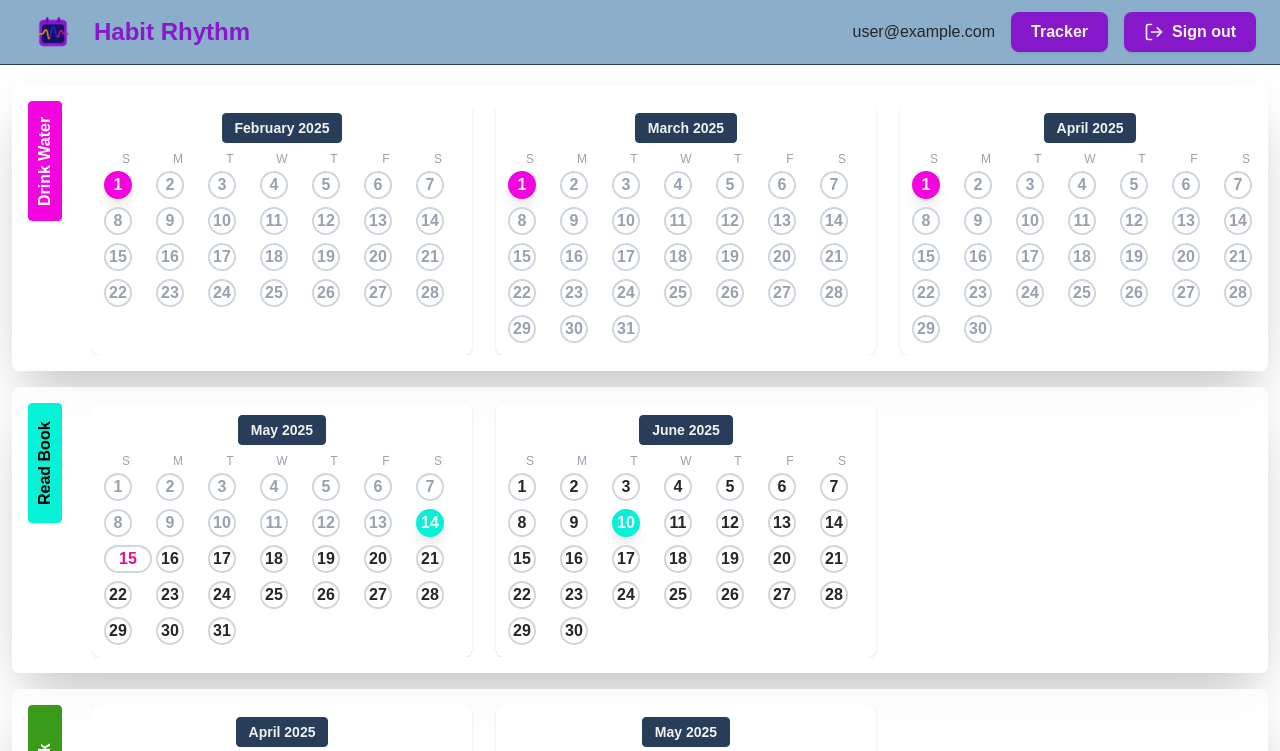
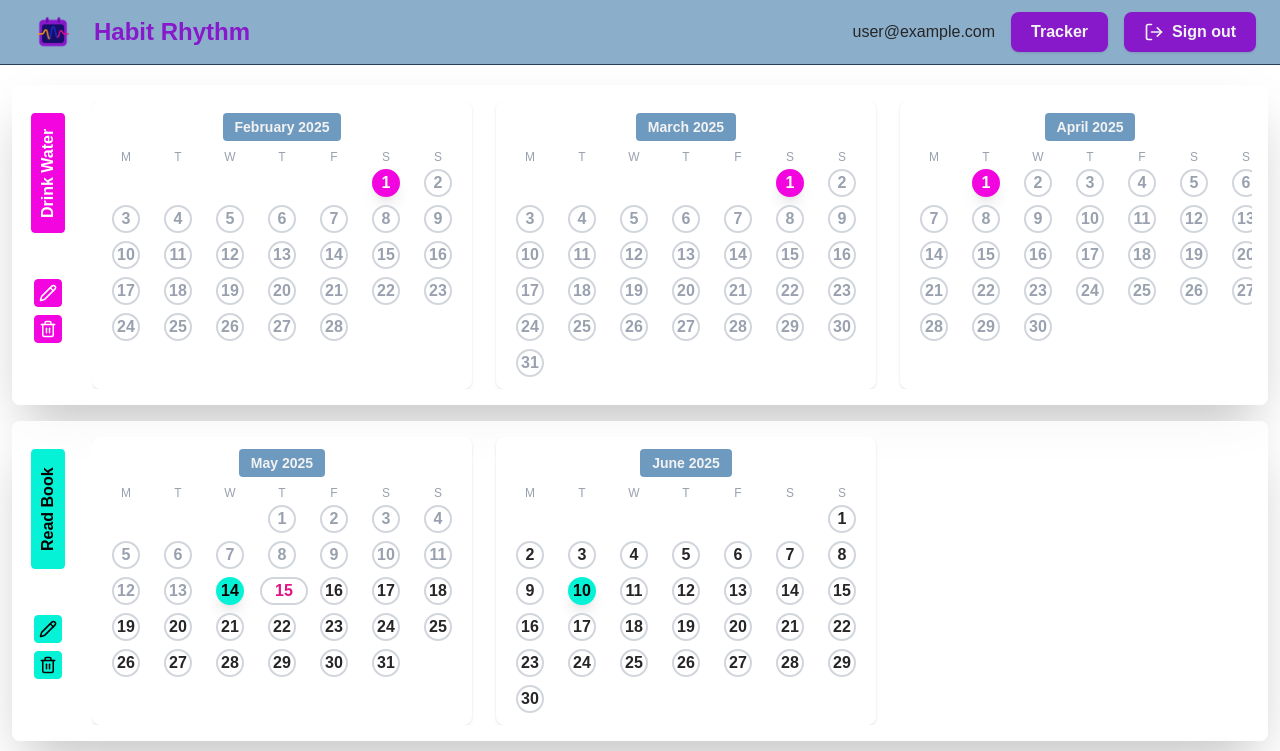
Before and after one commit to frogalo/Habit_Rythm, a Next.js app: page /habits in a window 1280 px wide. Shown: the top 751 px of the page. Built offline with nearby package versions, Linux system fonts and the light colour scheme; no server answers; sample sign-in values are in the browser's storage.

Commit message:
styles improvements for habit calendar

```diff
--- a/src/app/habits/page.tsx
+++ b/src/app/habits/page.tsx
@@ -9,14 +9,27 @@ import {
     isToday,
     isBefore,
     parseISO,
+    getDay,
 } from "date-fns";
+import {Pencil, Trash2} from "lucide-react";
 
 const initialHabits = [
     {
         id: "1",
         name: "Drink Water",
         color: "#f205de",
-        completions: ["2025-05-15", "2025-05-12", "2025-05-11", "2025-05-16", "2025-06-01", "2025-02-01", "2025-03-01", "2025-04-01", "2025-05-01", "2025-06-01"],
+        completions: [
+            "2025-05-15",
+            "2025-05-12",
+            "2025-05-11",
+            "2025-05-16",
+            "2025-06-01",
+            "2025-02-01",
+            "2025-03-01",
+            "2025-04-01",
+            "2025-05-01",
+            "2025-06-01",
+        ],
     },
     {
         id: "2",
@@ -38,7 +51,8 @@ const initialHabits = [
     },
 ];
 
-const WEEKDAYS = ["S", "M", "T", "W", "T", "F", "S"];
+// Monday-first weekday labels
+const WEEKDAYS = ["M", "T", "W", "T", "F", "S", "S"];
 
 // Helper to get black or white text for contrast
 function getContrastTextColor(hex: string) {
@@ -50,7 +64,6 @@ function getContrastTextColor(hex: string) {
     const luminance = (0.299 * r + 0.587 * g + 0.114 * b) / 255;
     return luminance > 0.6 ? "#000" : "#fff";
 }
-
 
 // Helper to get unique months with completions for a habit
 function getCompletedMonths(completions: string[]) {
@@ -95,16 +108,16 @@ export default function MultiHabitDotCalendar() {
                         key={habit.id}
                         className="flex flex-row items-start w-full bg-white/80 rounded-lg shadow-2xl p-4 mt-2"
                     >
-                        {/* Left: Habit name */}
-                        <div className="flex flex-col items-start min-w-[40px] mr-6">
+                        {/* Left: Habit name and buttons */}
+                        <div className="flex flex-col items-center min-w-[40px] mt-3 mr-6 h-[230px] justify-between">
                               <span
-                                className="mb-2 font-bold text-md px-2 py-1 rounded border"
+                                  className="font-bold text-md px-2 py-1 rounded border"
                                   style={{
                                       writingMode: "vertical-rl",
                                       transform: "rotate(180deg)",
                                       background: habit.color,
                                       borderColor: habit.color,
-                                    color: getContrastTextColor(habit.color), // <-- use as style, not className
+                                      color: getContrastTextColor(habit.color),
                                       fontFamily: "var(--font-main)",
                                       textAlign: "center",
                                       minHeight: "120px",
@@ -113,7 +126,36 @@ export default function MultiHabitDotCalendar() {
                               >
                                 {habit.name}
                               </span>
+                            <div className="flex flex-col items-center gap-2">
+                                <button
+                                    type="button"
+                                    className="p-1 rounded border"
+                                    style={{
+                                        background: habit.color,
+                                        borderColor: habit.color,
+                                        color: getContrastTextColor(habit.color),
+                                    }}
+                                    title="Edit habit"
+                                    // onClick={() => handleEdit(habit.id)}
+                                >
+                                    <Pencil size={18}/>
+                                </button>
+                                <button
+                                    type="button"
+                                    className="p-1 rounded border"
+                                    style={{
+                                        background: habit.color,
+                                        borderColor: habit.color,
+                                        color: getContrastTextColor(habit.color),
+                                    }}
+                                    title="Remove habit"
+                                    // onClick={() => handleRemove(habit.id)}
+                                >
+                                    <Trash2 size={18}/>
+                                </button>
                             </div>
+                        </div>
+
                         {/* Right: All calendars for months with completions or current month */}
                         <div className="flex-1 overflow-x-auto">
                             <div className="flex flex-row gap-6 min-w-[380px]">
@@ -125,16 +167,24 @@ export default function MultiHabitDotCalendar() {
                                         end: endOfMonth(monthDate),
                                     });
 
+                                    // Calculate how many empty cells to pad at the start (Monday = 0)
+                                    let firstDay = getDay(startOfMonth(monthDate)); // 0 (Sunday) - 6 (Saturday)
+                                    firstDay = firstDay === 0 ? 6 : firstDay - 1; // Monday=0, Sunday=6
+
+                                    const paddedDays = [
+                                        ...Array(firstDay).fill(null),
+                                        ...days,
+                                    ];
+
                                     return (
                                         <div
                                             key={monthStr}
                                             className="flex flex-col items-center min-w-[380px] w-[380px] bg-white rounded-lg shadow p-3"
                                         >
                                           <span
-                        className="font-bold text-sm px-3 py-1 mb-2 rounded border"
+                                              className="font-bold text-sm px-3 py-1 mb-2 rounded"
                                               style={{
-                            background: "var(--accent)",
-                            borderColor: "var(--accent)",
+                                                  background: "var(--secondary)",
                                                   color: "var(--foreground)",
                                               }}
                                           >
@@ -149,17 +199,26 @@ export default function MultiHabitDotCalendar() {
                                             </div>
                                             {/* Dot Calendar */}
                                             <div className="grid grid-cols-7 gap-2 w-full">
-                                                {days.map((day) => {
+                                                {paddedDays.map((day, idx) => {
+                                                    if (!day) {
+                                                        return <span key={`empty-${idx}`}/>;
+                                                    }
                                                     const dateStr = format(day, "yyyy-MM-dd");
                                                     const completed = habit.completions.includes(dateStr);
                                                     const isCurrentDay = isToday(day);
                                                     const isPast = isBefore(day, new Date()) && !isCurrentDay;
 
                                                     // Number color logic
-                                                    let numberColor = "text-[var(--dark)]";
-                                                    if (completed) numberColor = getContrastTextColor(habit.color);
-                                                    else if (isPast) numberColor = "text-gray-400";
-                                                    if (isCurrentDay && !completed) numberColor = "text-[var(--pink)]";
+                                                    let numberColorStyle: React.CSSProperties | undefined = undefined;
+                                                    let numberColorClass = "text-[var(--dark)]";
+                                                    if (completed) {
+                                                        numberColorStyle = {color: getContrastTextColor(habit.color)};
+                                                        numberColorClass = "";
+                                                    } else if (isPast) {
+                                                        numberColorClass = "text-gray-400";
+                                                    } else if (isCurrentDay && !completed) {
+                                                        numberColorClass = "text-[var(--pink)]";
+                                                    }
 
                                                     // Style for today: pill shape, bolder border
                                                     const baseCircle =
@@ -178,14 +237,17 @@ export default function MultiHabitDotCalendar() {
                                                         <button
                                                             key={dateStr}
                                                             onClick={() => handleToggle(habit.id, day)}
-                                                            className={`${baseCircle} ${circleSize} ${completedStyle} ${ringStyle}`}
+                                                            className={`${baseCircle} ${circleSize} ${completedStyle} ${ringStyle} mx-auto`}
                                                             style={{
                                                                 borderColor: completed ? habit.color : undefined,
                                                                 background: completed ? habit.color : undefined,
+                                                                minWidth: isCurrentDay ? "48px" : undefined, // or "44px" for a tighter pill
                                                             }}
                                                             title={dateStr}
                                                         >
-                                                            <span className={numberColor}>{day.getDate()}</span>
+  <span style={numberColorStyle} className={numberColorClass}>
+    {day.getDate()}
+  </span>
                                                         </button>
                                                     );
                                                 })}
```
Lines whose indentation alone changed are shown as unchanged.
